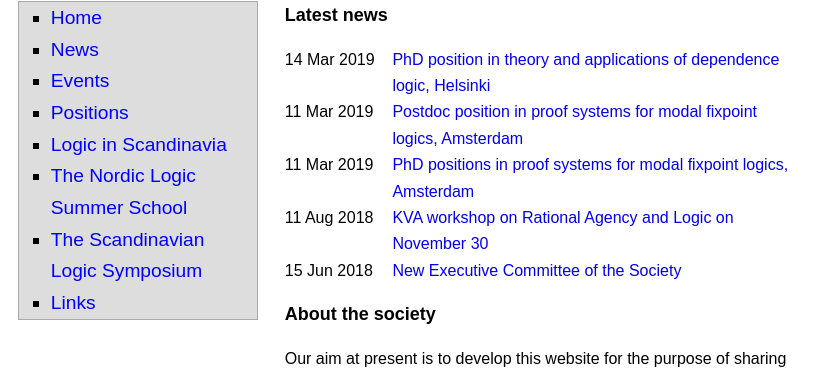
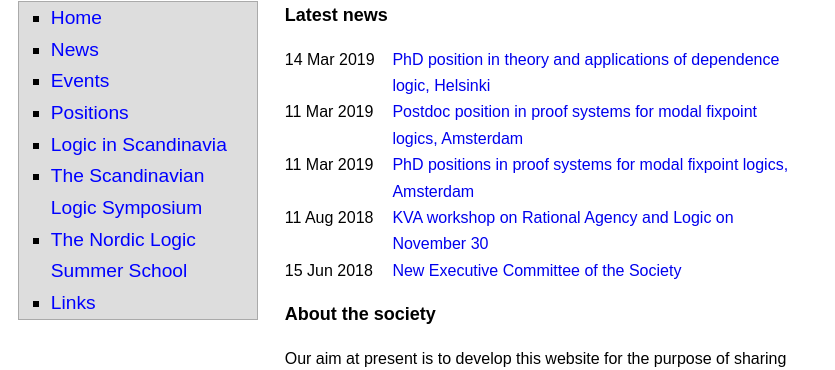
Before and after one commit to scandinavianlogic/scandinavianlogic.github.io, a Jekyll site: the page built from index.md, in a window 1280 px wide. Shown: the part 61-431 px from the top of the page, without its empty margins (0-835 px from the left). Built offline with Jekyll 4.4.1, drawn with Linux system fonts in a browser that asks for light colours; our own code applies the rules of GitHub Pages for plain Markdown files; part of the change alters nothing that is shown.

```diff
--- a/_data/menu_items.yml
+++ b/_data/menu_items.yml
@@ -8,9 +8,9 @@
   link: /positions.html
 - name: Logic in Scandinavia
   link: /logic_in_scandinavia.html
+- name: The Scandinavian Logic Symposium
+  link: /symposium.html
 - name: The Nordic Logic Summer School
   link: /summer_school.html
-- name: The Scandinavian Logic Symposium
-  link: /symposium.html
 - name: Links
   link: /links.html
```
